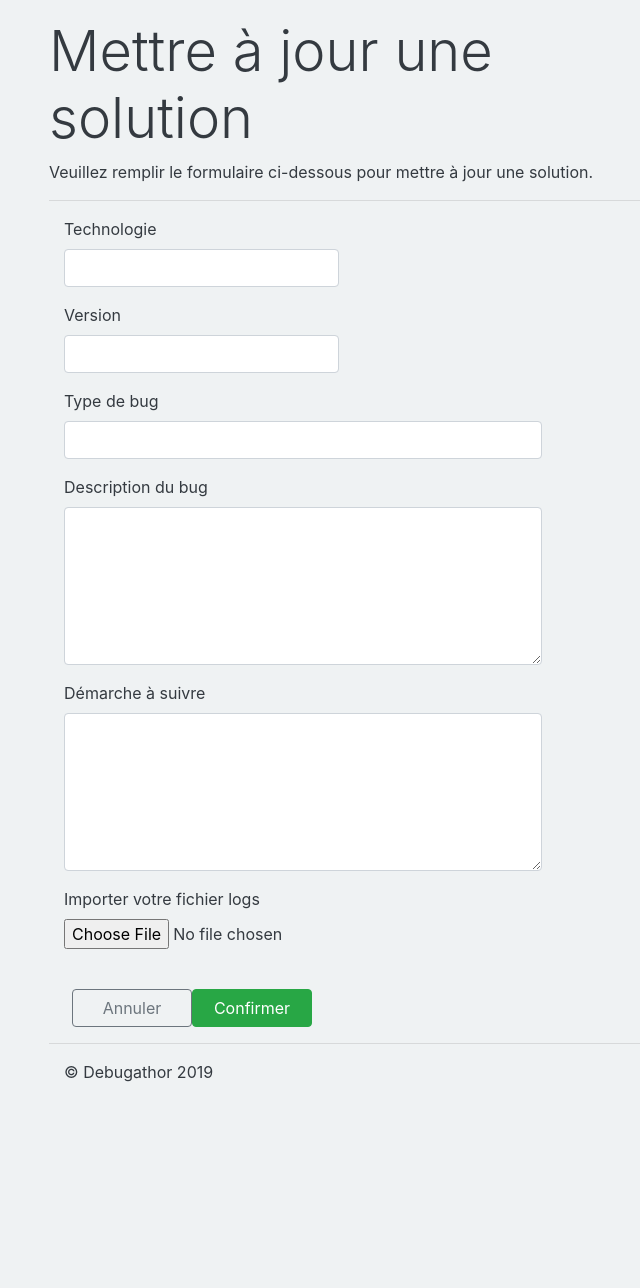
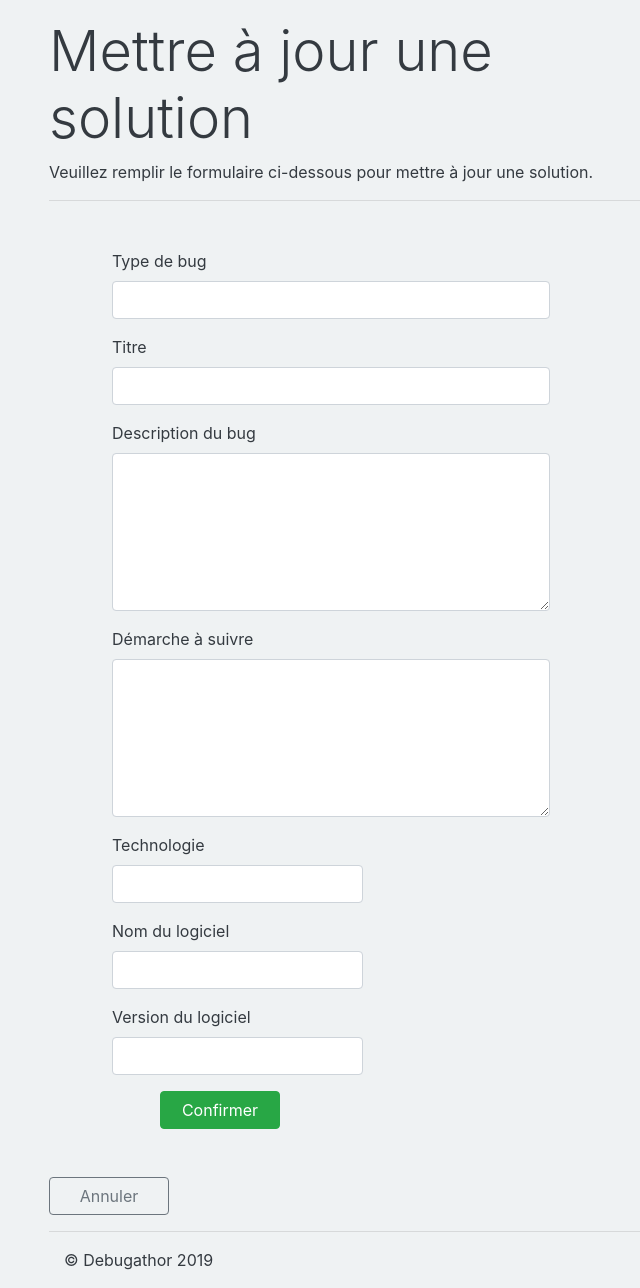
Before and after one commit to Zhybouck/Debugathor, a Java web app: template src/main/webapp/WEB-INF/pages/uppBug.jsp in a window 1280 px wide. Shown: the part 62-1350 px from the top of the page, without its empty margins (286-926 px from the left). Before the commit the page ends 1144 px from the top, so only its background shows below. Run offline with Tomcat 11, a stand-in JSP engine, Linux system fonts and the light colour scheme; the template is opened without the code that fills it, so the values that code supplies are empty.

Commit message:
debuggage de addbug et modif de uppbug

```diff
--- a/src/main/java/fr/formation/controller/ControllerSolutions.java
+++ b/src/main/java/fr/formation/controller/ControllerSolutions.java
@@ -101,14 +101,14 @@ public class ControllerSolutions {
 	@RequestMapping(value = "/applyadd", method = RequestMethod.POST)
 	public String saveOne(@ModelAttribute("Solution")Solution solution,
 			@ModelAttribute("Proposition")Proposition prop, Model model ,BindingResult result,
-			HttpSession session, @RequestParam("inputNomLogiciel") String nomlogiciel, @RequestParam("inputVersionLogiciel") String versionlogiciel) {
+			HttpSession session, @RequestParam("inputNomLogiciel") String inputNomLogiciel, @RequestParam("inputVersionLogiciel") String versionlogiciel) {
 
 		if(result.hasErrors()) {
 			return "addBug";
 		}
 
 		boolean logexists  = false;
-		List<Logiciel> logiciels = logserv.findByName(nomlogiciel);
+		List<Logiciel> logiciels = logserv.findByName(inputNomLogiciel);
 		for(Logiciel l : logiciels) {
 			if(l.getVersion().equals(versionlogiciel)) {
 				solution.setLogiciel(l);
@@ -117,7 +117,7 @@ public class ControllerSolutions {
 		}
 		Logiciel log = new Logiciel();
 		if(logexists==false) {
-			log.setNomLogiciel(nomlogiciel);
+			log.setNomLogiciel(inputNomLogiciel);
 			log.setVersion(versionlogiciel);
 			logserv.save(log);
 //			List<Logiciel> logs = logserv.getAll();
--- a/src/main/webapp/WEB-INF/pages/uppBug.jsp
+++ b/src/main/webapp/WEB-INF/pages/uppBug.jsp
@@ -66,59 +66,81 @@ body {
 	<div class="container-fluid col-md-6">
 		<h1 class="display-4" style="margin-top: 80px">Mettre à jour une
 			solution</h1>
-		<p>Veuillez remplir le formulaire ci-dessous pour mettre à jour une
-			solution.</p>
+		<p>Veuillez remplir le formulaire ci-dessous pour mettre à jour
+			une solution.</p>
 		<hr>
-		<form>
-			<div class="form-group col-md-6">
-				<label for="inputTechnologie">Technologie</label> <input
-					type="text" class="form-control" id="inputTechnologie"/>
-			</div>
-			<div class="form-group col-md-6">
-				<label for="inputVersion">Version</label> <input
-					type="text" class="form-control" id="inputVersion">
+		<form:form class="form-signin ml-5 mt-5 mb-5" action="applyUpdate"
+			method="post" modelAttribute="toUpBug">
+
+			<!-- 			<div class="form-group col-md-6"> -->
+			<%-- 				<label for="inputVersion">Version</label> <form:input --%>
+			<%-- 					type="text" class="form-control" id="inputVersion" path="version"/> --%>
+			<!-- 			</div> -->
+			<div class="form-group col-md-10">
+				<label for="inputType">Type de bug</label>
+				<form:input type="text" class="form-control" id="inputType"
+					path="Type" value="${ToUpBug.type}"/>
 			</div>
 
 			<div class="form-group col-md-10">
-				<label for="inputType">Type de bug</label> <input
-					type="text" class="form-control" id="inputType">
+				<label for="inputType">Titre</label>
+				<form:input type="text" class="form-control" id="inputTitre"
+					path="Titre" />
 			</div>
+
 			<div class="form-group col-md-10">
 				<label for="inputDescription">Description du bug</label>
-				<textarea class="form-control" id="inputDescription"
-					rows="6"></textarea>
+				<form:textarea class="form-control" id="inputDescription" rows="6"
+					path="Description"></form:textarea>
 			</div>
 			<div class="form-group col-md-10">
 				<label for="inputDemarche">Démarche à suivre</label>
-				<textarea class="form-control" id="inputDemarche"
-					rows="6"></textarea>
+				<form:textarea class="form-control" id="inputDemarche" rows="6"
+					path="Demarche"></form:textarea>
 			</div>
-		</form>
+
+			<div class="form-group col-md-6">
+				<label for="inputTechnologie">Technologie</label>
+				<form:input type="text" class="form-control" id="inputTechnologie"
+					path="Technologie" />
+			</div>
+
+			<div class="form-group col-md-6">
+				<label for="inputNomLogiciel">Nom du logiciel</label> <input
+					type="text" class="form-control" name="inputNomLogiciel" />
+			</div>
+
+			<div class="form-group col-md-6">
+				<label for="inputVersionLogiciel">Version du logiciel</label> <input
+					type="text" class="form-control" name="inputVersionLogiciel" />
+			</div>
 
 			<!-- Importer le fichier Log -->
 
-		<form>
-			<div class="form-group col-md-6">
-				<label for="exampleFormControlFile1">Importer votre fichier
-					logs</label> <input type="file" class="form-control-file"
-					id="exampleFormControlFile1">
-			</div>
+			<%-- 			<form> --%>
+			<!-- 				<div class="form-group col-md-6"> -->
+			<!-- 					<label for="exampleFormControlFile1">Importer votre fichier -->
+			<!-- 						logs</label> <input type="file" class="form-control-file" -->
+			<!-- 						id="exampleFormControlFile1"> -->
+			<!-- 				</div> -->
+			<%-- 			</form> --%>
+
+			<!-- Bouton d'annulation et de confirmation d'ajout-->
+			<div class="container-fluid form-group row col-md-6 ml-5 mb-5">
+
+
+
+				<form class="form-inline" action="applyupdate" method="post">
+					<button class="btn btn-success" type="submit" style="width: 120px;">Confirmer</button>
 				</form>
 
-		<br>
+			</div>
 
-		<!-- Bouton d'annulation et de confirmation d'ajout-->
-		<div class="form-group row col-md-6 ml-2">
+		</form:form>
 		<form class="form-inline" action="back" method="post">
 			<button class="btn btn-outline-secondary" type="submit"
 				style="width: 120px;">Annuler</button>
 		</form>
-
-			<form class="form-inline" action="applyadd" method="post">
-				<button class="btn btn-success" type="submit" style="width: 120px;">Confirmer</button>
-			</form>
-		</div>
-
 
 		<!-- Footer -->
 		<hr>
```
Also changed, not shown: src/main/webapp/WEB-INF/pages/addBug.jsp (+12 -15 lines). Lines whose indentation alone changed are shown as unchanged.
